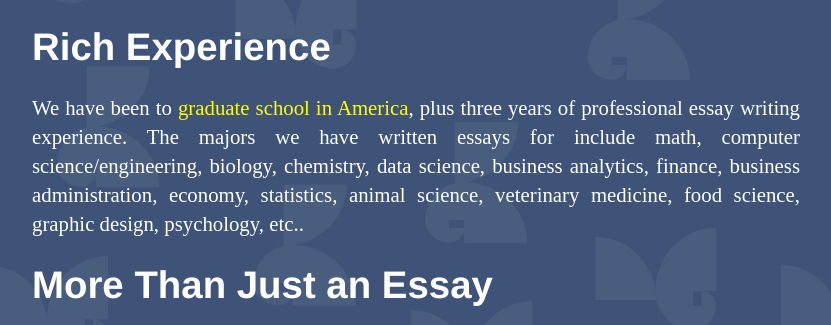
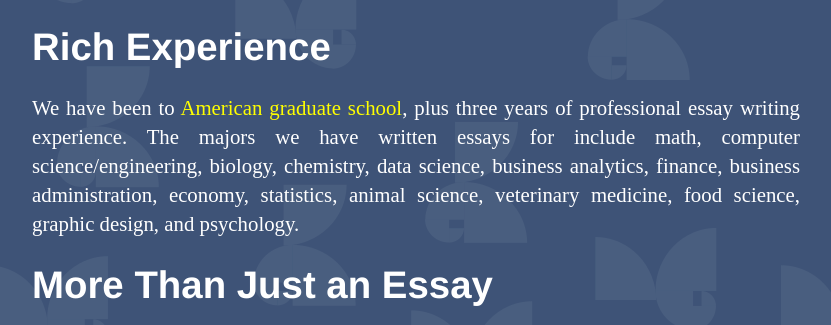
Before and after one commit to GoldenEssay/GoldenEssay.github.io, a Jekyll site: the page built from services_EN/index.html, in a window 1280 px wide. Shown: the part 504-829 px from the top of the page, without its empty margins (224-1055 px from the left). Built offline with Jekyll 4.4.1, drawn with Linux system fonts in a browser that asks for light colours.

Commit message:
Update index.html

```diff
--- a/services_EN/index.html
+++ b/services_EN/index.html
@@ -13,12 +13,12 @@ title: GoldenEssay
         provide the service to guarantee the understanding of your
         background and authentic English writing.</p>
       <h2>Rich Experience</h2>
-      <p>We have been to <hl>graduate school in America</hl>, plus three years of
+      <p>We have been to <hl>American graduate school</hl>, plus three years of
         professional essay writing experience. The majors we have written essays
          for include math, computer science/engineering, biology, chemistry,
          data science, business analytics, finance, business administration,
          economy, statistics, animal science, veterinary medicine, food science, graphic
-         design, psychology, etc..</p>
+         design, and psychology.</p>
       <h2>More Than Just an Essay</h2>
       <p>Admission essay writing also provides a chance for students to <hl>learn
         about themselves</hl>. In this process, we guide you to reflect on your past
```
